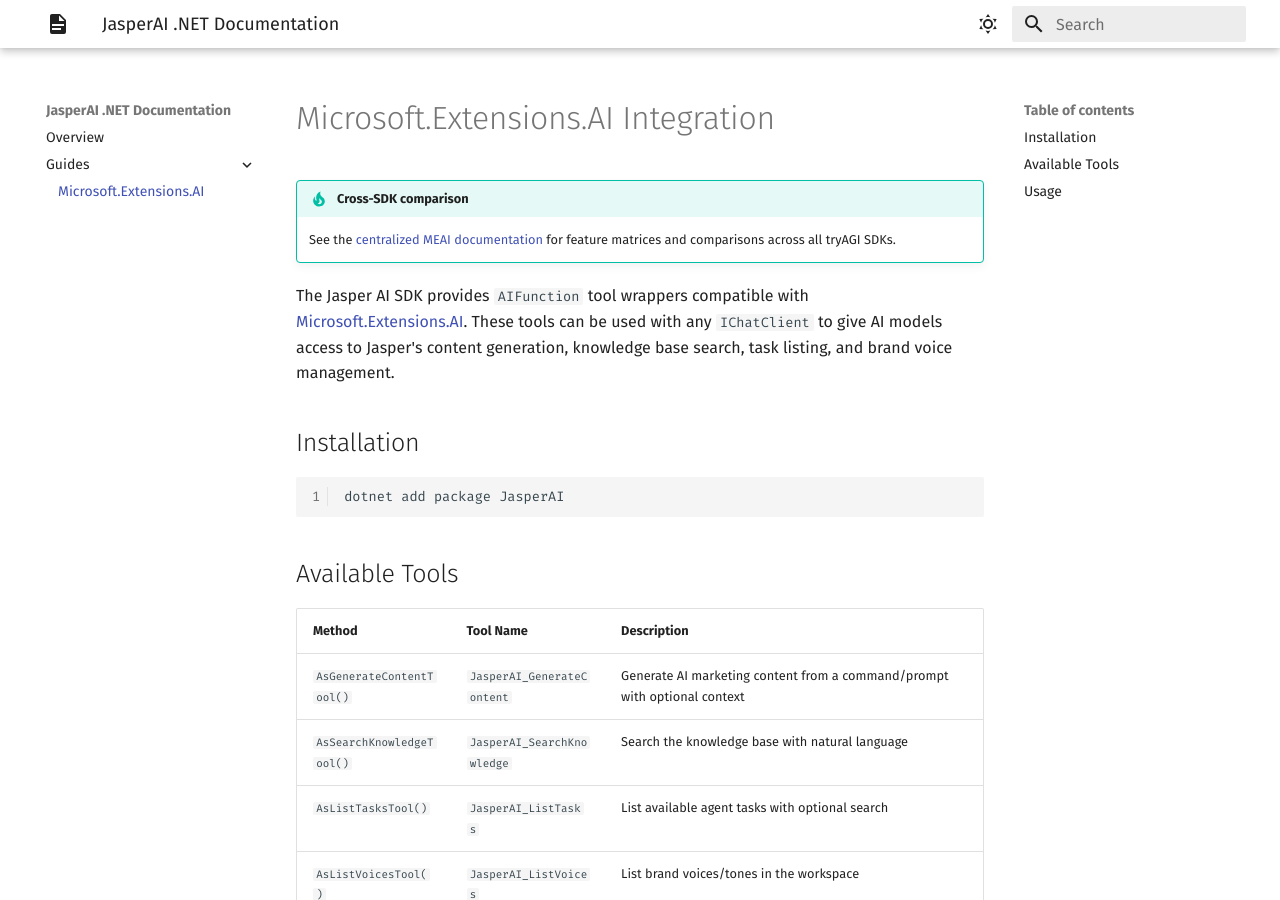
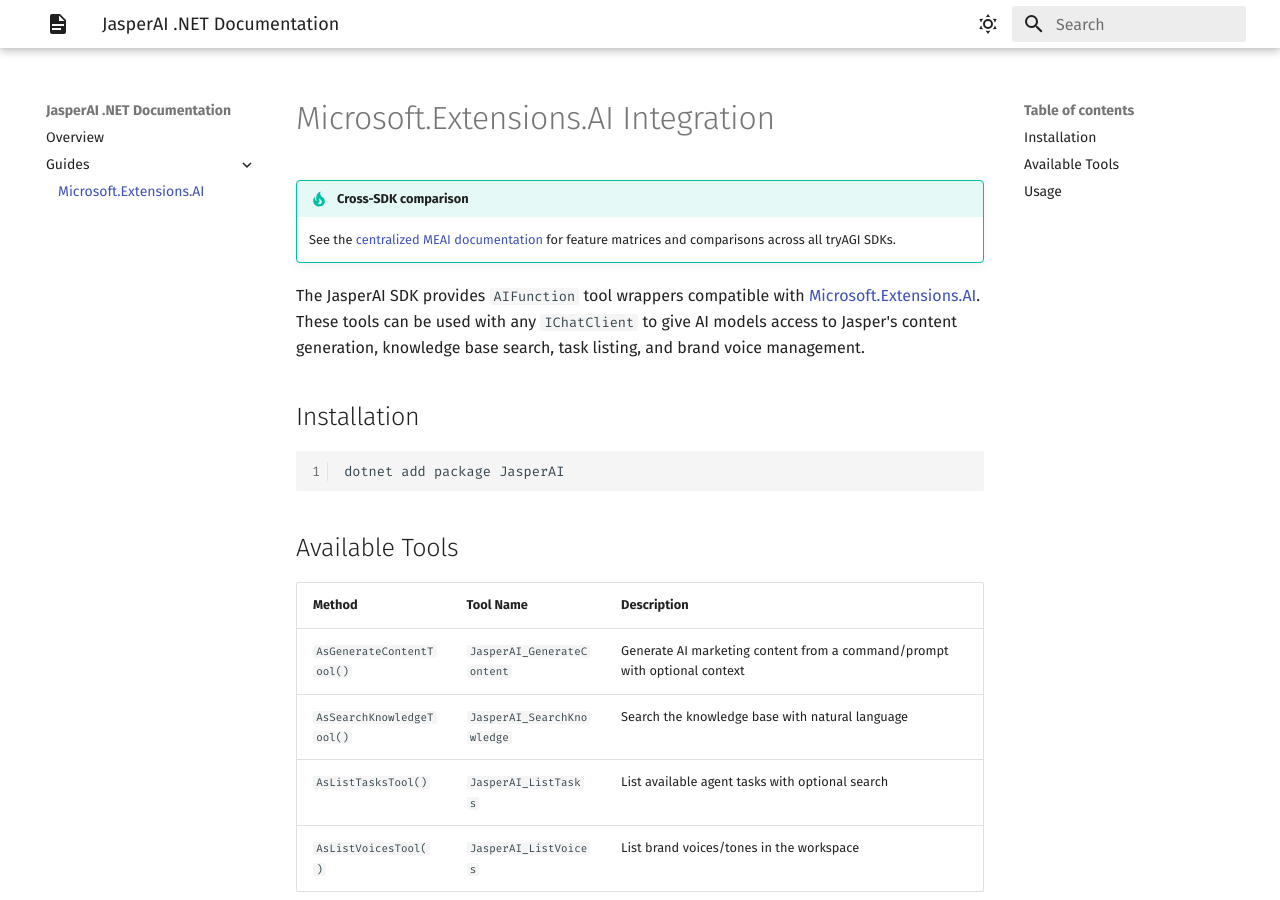
Before and after one commit to tryAGI/JasperAI, an MkDocs documentation site: the page built from docs/guides/meai.md, in a window 1280 px wide and 900 px high. Built offline with MkDocs 1.6.1 and Material for MkDocs 9.7.7, drawn with Linux system fonts in a browser that asks for light colours; the version menu is left out.

Commit message:
Standardize MEAI guide intro text
Co-Authored-By: Claude Opus 4.6 <noreply@anthropic.com>

```diff
--- a/docs/guides/meai.md
+++ b/docs/guides/meai.md
@@ -3,7 +3,7 @@
 !!! tip "Cross-SDK comparison"
     See the [centralized MEAI documentation](https://tryagi.github.io/docs/meai/) for feature matrices and comparisons across all tryAGI SDKs.
 
-The Jasper AI SDK provides `AIFunction` tool wrappers compatible with [Microsoft.Extensions.AI](https://learn.microsoft.com/en-us/dotnet/ai/microsoft-extensions-ai). These tools can be used with any `IChatClient` to give AI models access to Jasper's content generation, knowledge base search, task listing, and brand voice management.
+The JasperAI SDK provides `AIFunction` tool wrappers compatible with [Microsoft.Extensions.AI](https://learn.microsoft.com/en-us/dotnet/ai/microsoft-extensions-ai). These tools can be used with any `IChatClient` to give AI models access to Jasper's content generation, knowledge base search, task listing, and brand voice management.
 
 ## Installation
 
```
